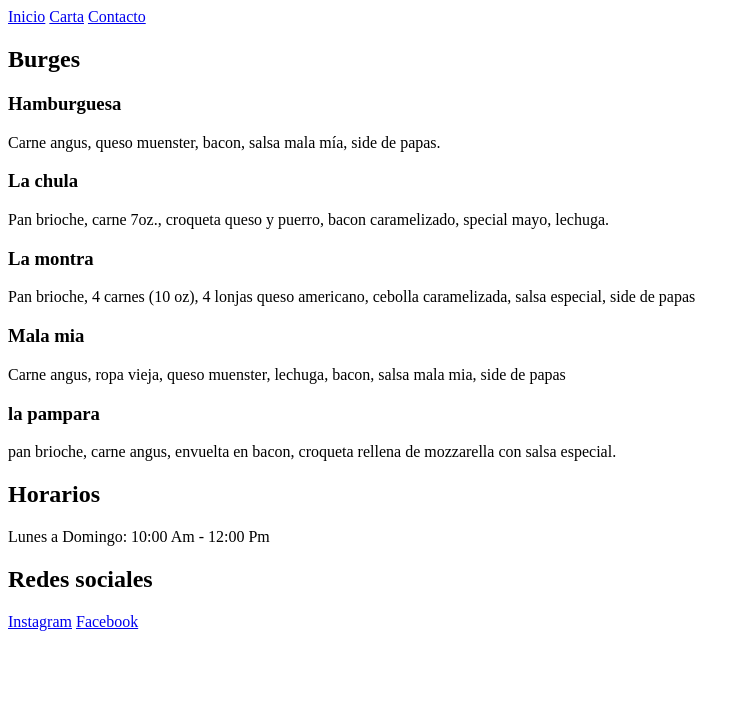
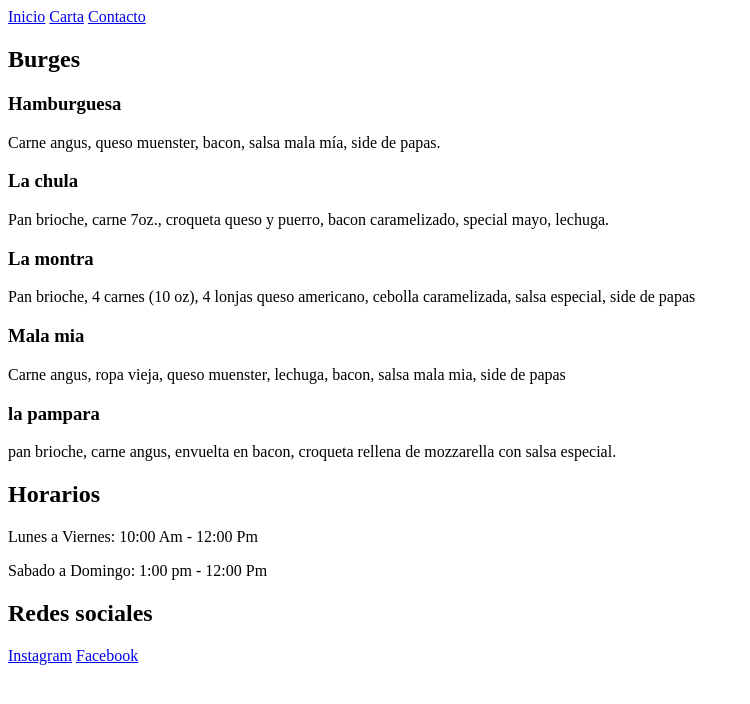
Before and after one commit to Amin-coder2/Restaurante-Amin-Abel, a plain HTML site: page index.html in a window 1280 px wide. Shown: the whole page, without its empty margins (0-750 px from the left). Drawn offline with Linux system fonts and the light colour scheme.

Commit message:
Add files via upload

```diff
--- a/index.html
+++ b/index.html
@@ -41,7 +41,8 @@
 
     <aside>
         <h2 style="font-weight: bold;">Horarios</h2>
-        <p>Lunes a Domingo: 10:00 Am - 12:00 Pm</p>
+        <p>Lunes a Viernes: 10:00 Am - 12:00 Pm</p>
+        <p>Sabado a Domingo: 1:00 pm - 12:00 Pm</p>
     </aside>
 
     <footer>
```
